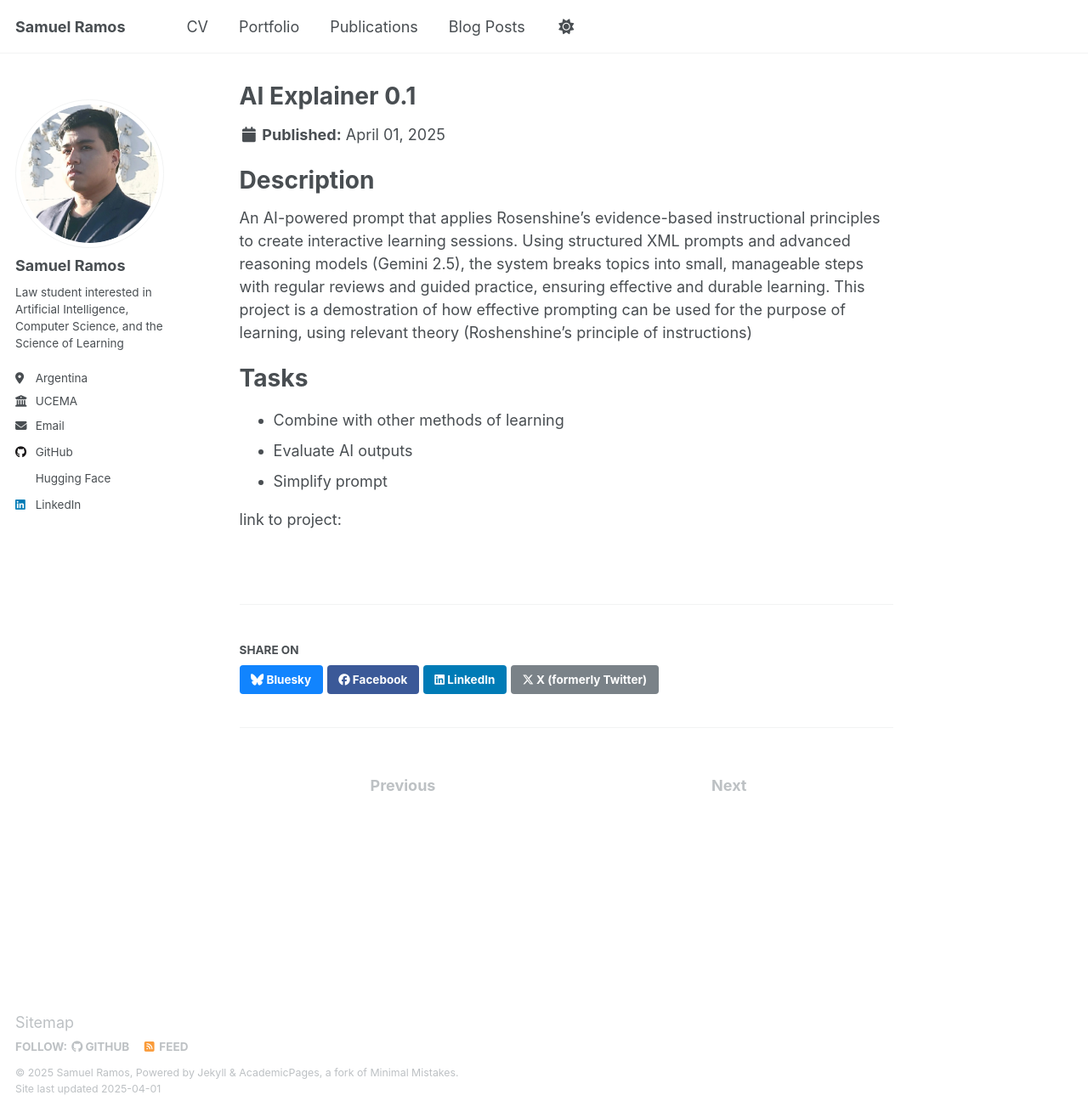
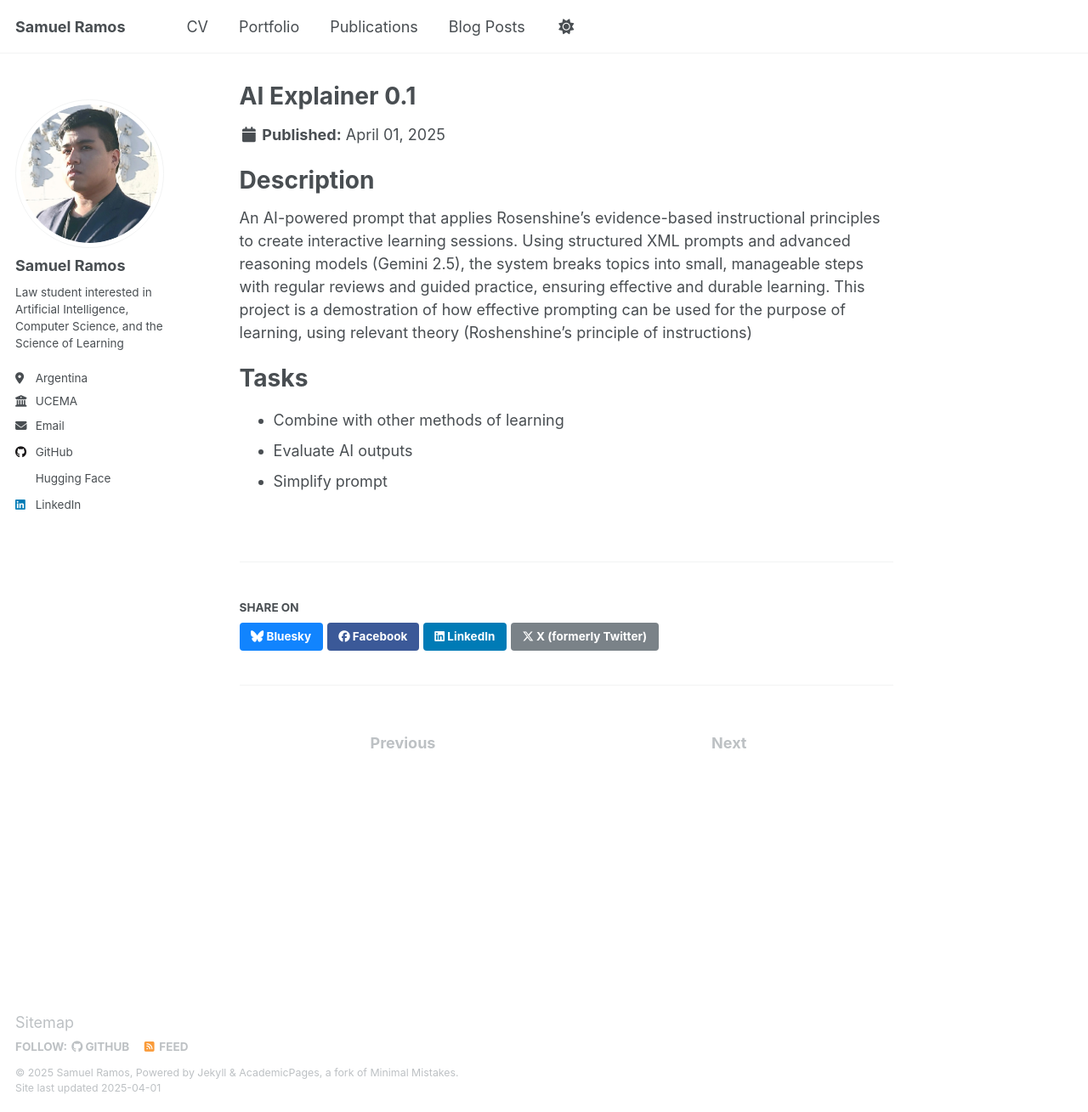
Before and after one commit to saiefr/saiefr.github.io, a Jekyll site: the page built from _portfolio/portfolio-1.md, in a window 1280 px wide and 1309 px high. Shown: the whole window at 85% size. Built offline with Jekyll 4.4.1, drawn with Linux system fonts in a browser that asks for light colours.

Commit message:
Update portfolio-1.md

```diff
--- a/_portfolio/portfolio-1.md
+++ b/_portfolio/portfolio-1.md
@@ -10,5 +10,3 @@ An AI-powered prompt that applies Rosenshine's evidence-based instructional prin
 - Combine with other methods of learning
 - Evaluate AI outputs
 - Simplify prompt
-
-link to project:
```
